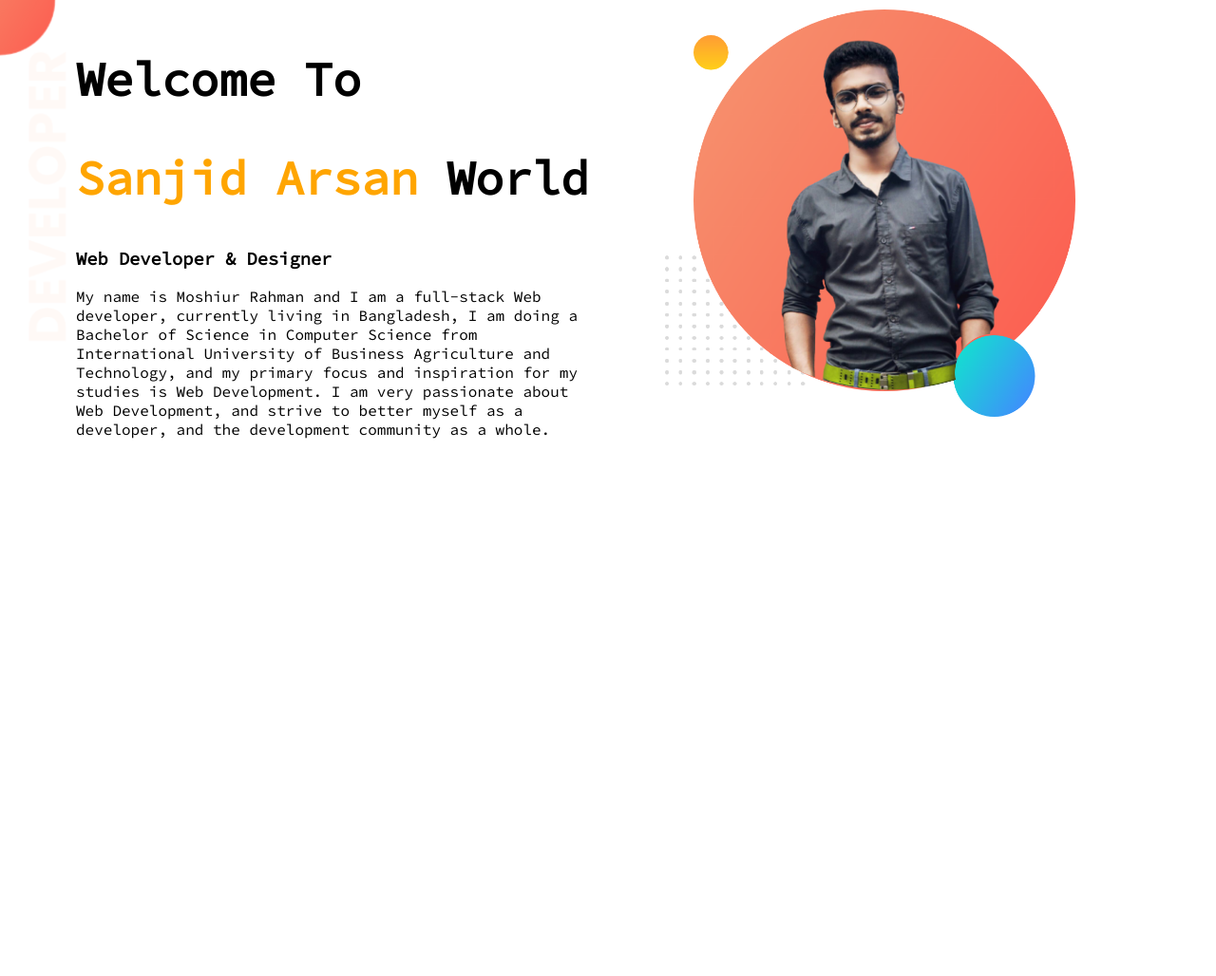
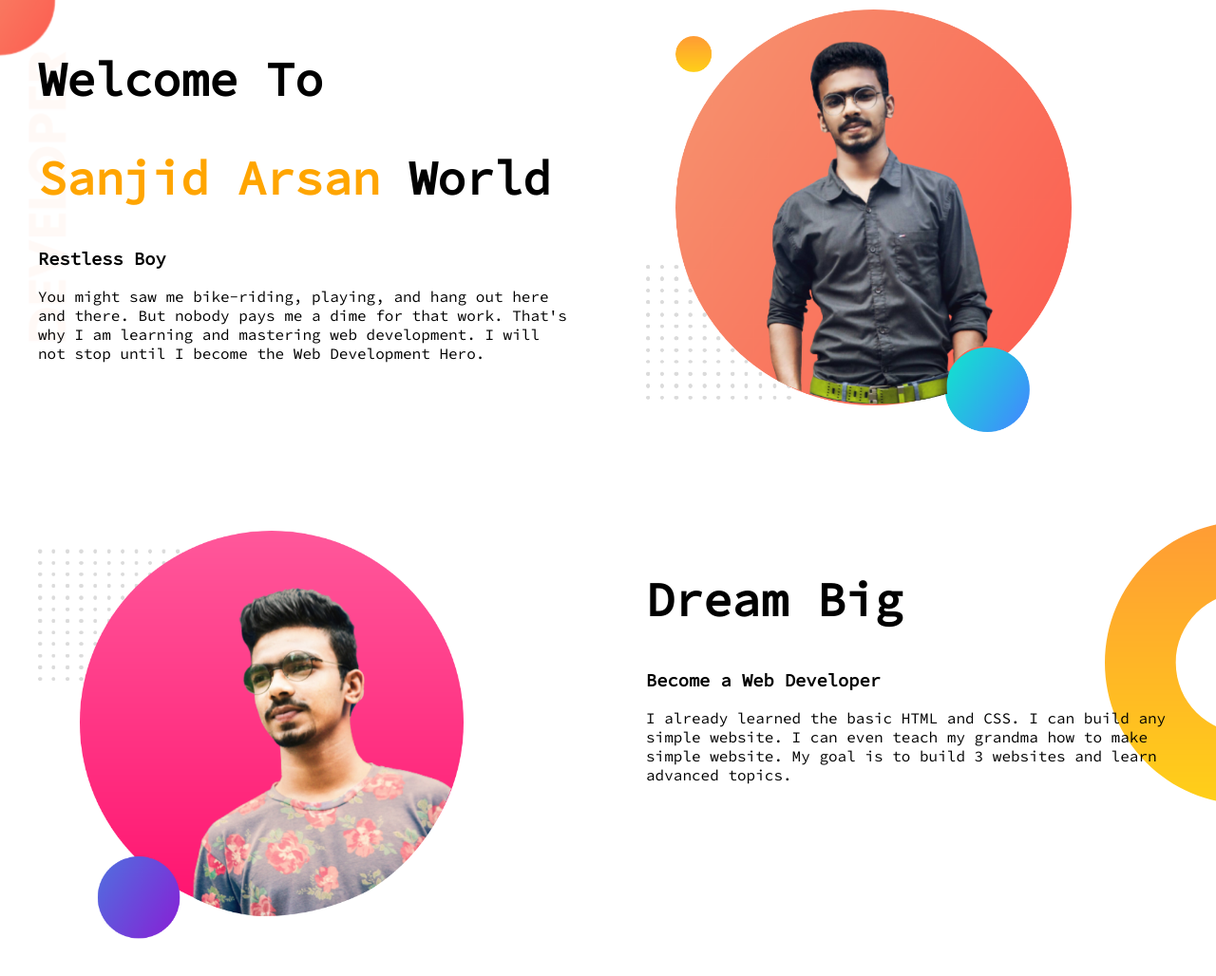
Before and after one commit to SanjidArsann/practise-portfolio, a plain HTML site: page index.html in a window 1280 px wide. Shown: the whole page at 95% size. Before the commit the page ends 800 px from the top, so only its background shows below. Drawn offline with Linux system fonts and the light colour scheme.

Commit message:
second-section

```diff
--- a/index.html
+++ b/index.html
@@ -14,21 +14,32 @@
 
 <body>
     <section class="top-banner">
-        <div class="half-width left">
+        <div class="half-width">
             <h1>Welcome To</h1>
             <h1><span class="wel">Sanjid Arsan</span> World</h1>
-            <h3>Web Developer & Designer</h3>
-            <p>My name is Moshiur Rahman and I am a full-stack Web developer, currently living in Bangladesh, I am doing
-                a Bachelor of Science in Computer Science from International University of Business Agriculture and
-                Technology, and my primary focus and inspiration for my studies is Web Development. I am very passionate
-                about Web Development, and strive to better myself as a developer, and the development community as a
-                whole.</p>
+            <h3>Restless Boy</h3>
+            <p>You might saw me bike-riding, playing, and hang out here and there. But nobody pays me a dime for that
+                work. That's why I am learning and mastering web development. I will not stop until I become the Web
+                Development Hero.</p>
             <a class="button" href="https://www.linkedin.com/in/moshiurm3" target="_blank">Hire me</a>
         </div>
         <div class="half-width">
             <img src="images/sanjidbg.png" alt="Moshiur Rahman">
         </div>
     </section>
+    <section class="second-banner">
+        <div class="half-width">
+            <img src="images/sanjubg2.png" alt="Moshiur Rahman">
+        </div>
+        <div class="half-width">
+            <h1>Dream Big</h1>
+            <h3>Become a Web Developer</h3>
+            <p>I already learned the basic HTML and CSS. I can build any simple website. I can even teach my grandma how
+                to
+                make simple website. My goal is to build 3 websites and learn advanced topics.</p>
+            <a class="button" href="#">Download Resume</a>
+        </div>
+    </section>
 </body>
 
 </html>
--- a/style.css
+++ b/style.css
@@ -11,6 +11,7 @@ h1{
 }
 section{
     display: flex;
+    margin-bottom: 80px;
 }
 .half-width{
     width: 50%;
@@ -32,6 +33,8 @@ section{
     background-image: url(images/top-banner.png);
     background-repeat: no-repeat;
 }
-.left{
-    padding-left: 80px;
+.second-banner{
+    background-image: url(images/dream-bg.png);
+    background-repeat: no-repeat;
+    background-position-x: right;
 }
```
